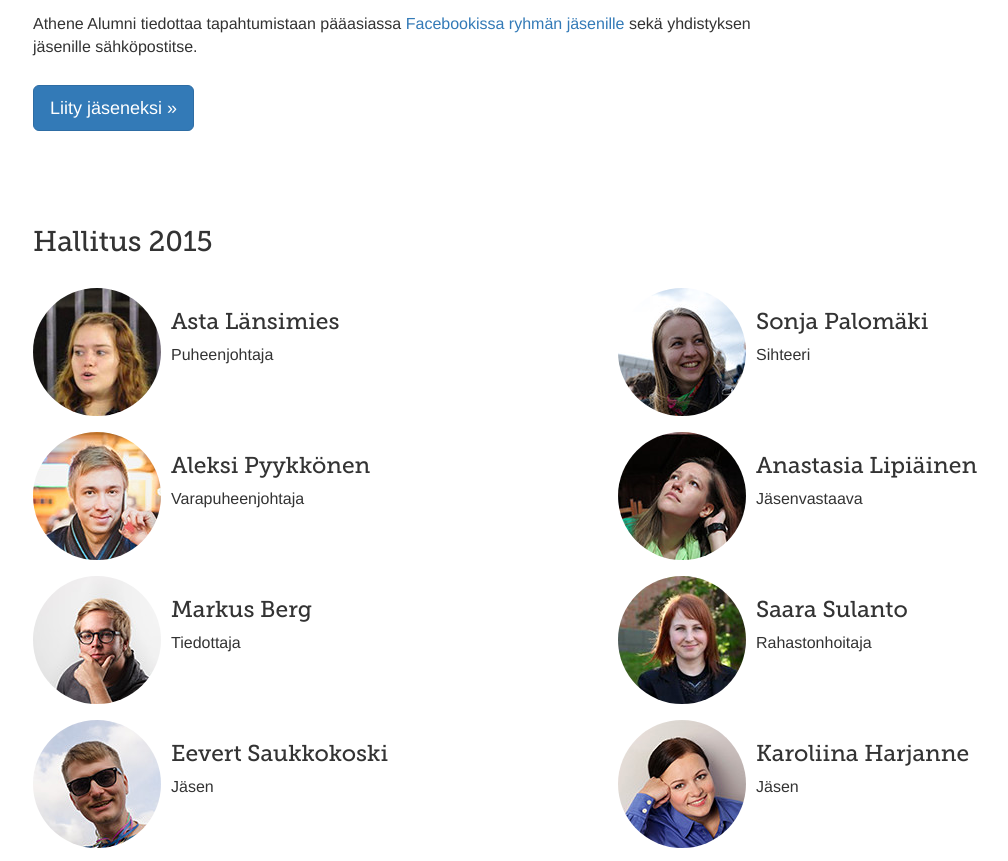
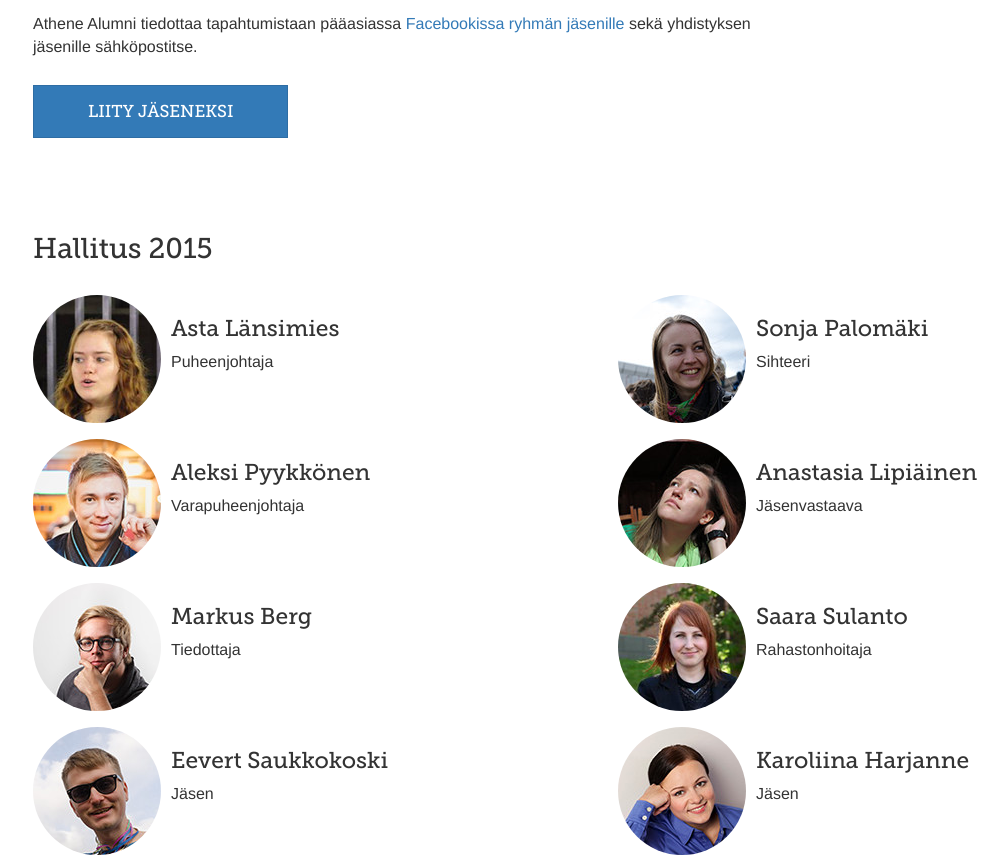
Before and after one commit to athenealumni/athenealumni.fi, a website: page index.html in a window 1280 px wide. Shown: the part 952-1813 px from the top of the page, without its empty margins (37-1045 px from the left). Drawn offline with nearby package versions, Linux system fonts and the light colour scheme.

Commit message:
make it magical

```diff
--- a/alumni.css
+++ b/alumni.css
@@ -104,3 +104,10 @@ footer h3 {
   margin-top: 2em;
   margin-bottom: 2em;
 }
+
+.magic-btn {
+  font-family: "MuseoSlab500";
+  padding: 0.75em 3em;
+  text-transform: uppercase;
+  border-radius: 0;
+}
--- a/index.html
+++ b/index.html
@@ -52,8 +52,8 @@
 
         <div class="col-sm-4">
           <p>
-            <a class="btn btn-primary btn-lg" href="http://athene.fi/ilmomasiina/signup/9" role="button">
-              Liity jäseneksi &raquo;
+            <a class="btn btn-primary btn-lg magic-btn" href="http://athene.fi/ilmomasiina/signup/9" role="button">
+              Liity jäseneksi
             </a>
           </p>
         </div>
```
